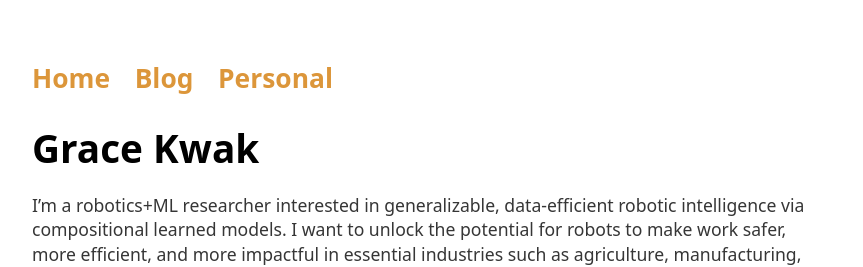
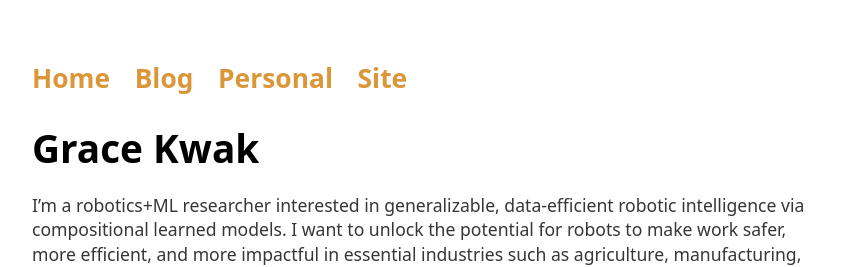
Before and after one commit to grkw/grkw.github.io, a Jekyll site: the page built from index.md, in a window 1280 px wide. Shown: the top 267 px of the page, without its empty margins (208-1071 px from the left). Built offline with Jekyll 4.4.1, drawn with Linux system fonts in a browser that asks for light colours.

Commit message:
Add site to nav

```diff
--- a/_layouts/default.html
+++ b/_layouts/default.html
@@ -11,6 +11,7 @@
 	        		<li><a href="/">Home</a></li>
 					<li><a href="/blog">Blog</a></li>
 		        	<li><a href="/personal">Personal</a></li>
+				    <li><a href="/site">Site</a></li>
 	    		</ul>
 			</nav>
 			<div class="container">
```
